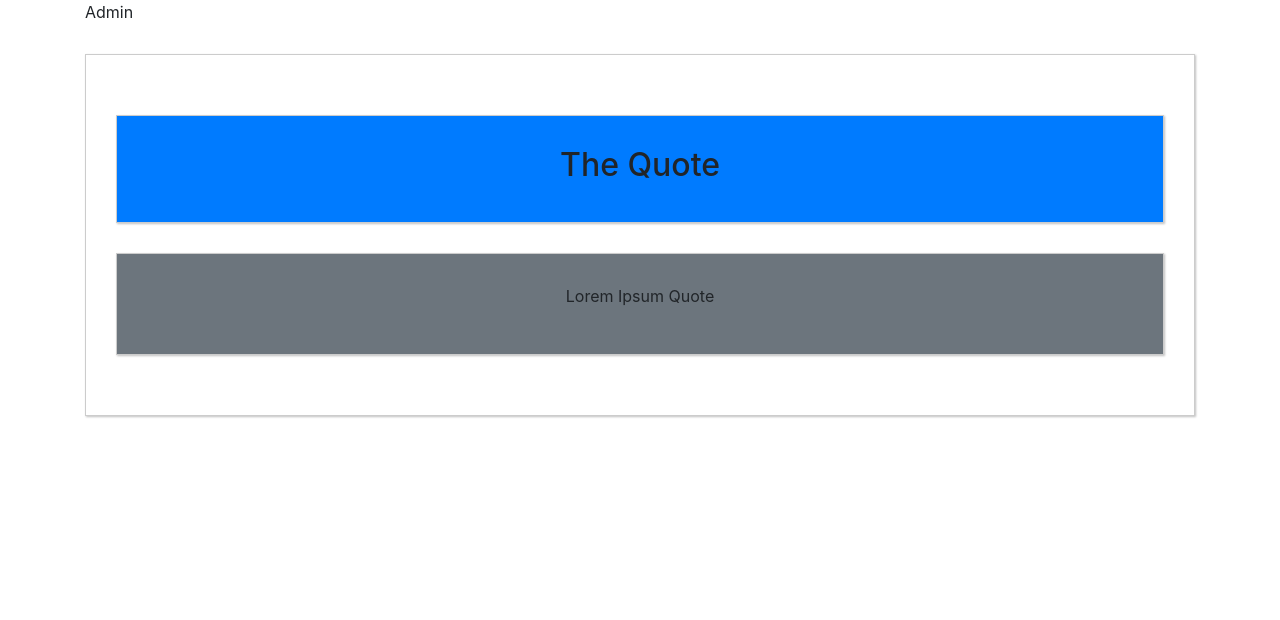
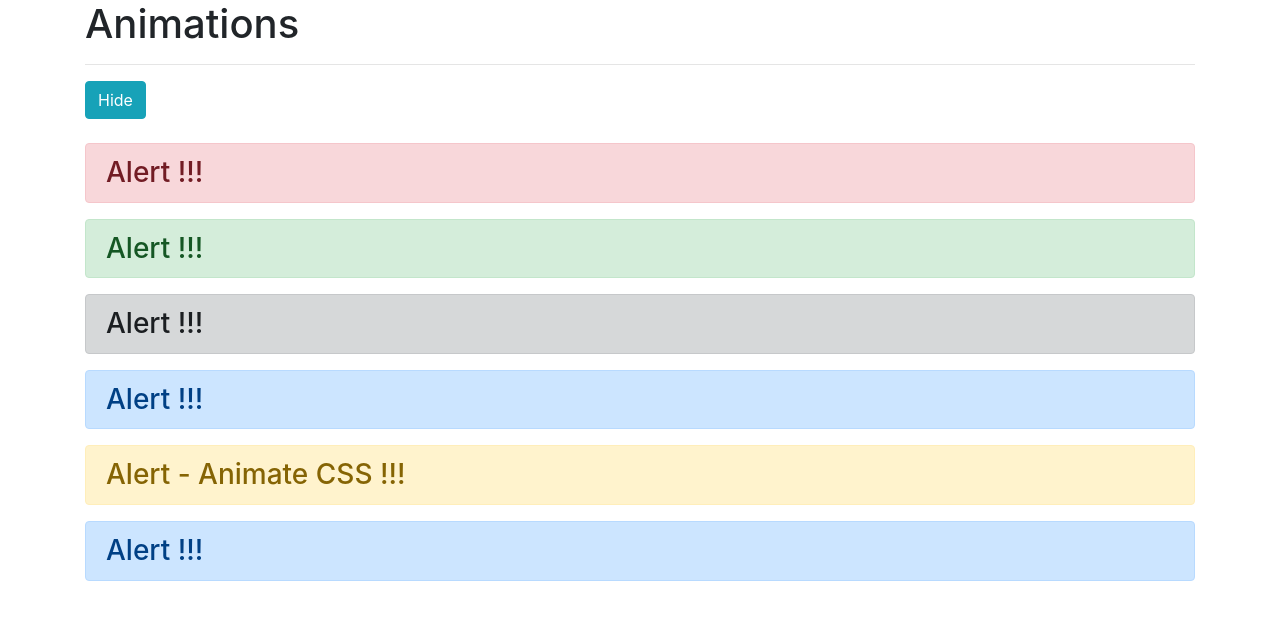
Before and after one commit to vishnuchandrappan/vuejs-tutorials, a Vue app in the folder tutorial/: page / in a window 1280 px wide. Shown: the top 620 px of the page. Built offline with nearby package versions, Linux system fonts and the light colour scheme; the HTML template or start-up script is replaced by a standard one.

Commit message:
animations

```diff
--- /dev/null
+++ b/tutorial/src/animations/App.vue
@@ -0,0 +1,102 @@
+<template lang="html">
+    <div class="container">
+        <!-- <link rel="stylesheet" href="https://cdnjs.cloudflare.com/ajax/libs/animate.css/3.7.2/animate.min.css"> -->
+        <div class="row">
+            <div class="col-12">
+                <h1>Animations</h1>
+                <hr>
+                <button class="btn btn-info" @click="status = !status">{{ !status ? "Show" : "Hide" }}</button>
+                <br> <br>
+                <transition name="fade">
+                    <h3 v-if="status" class="alert alert-danger">Alert !!!</h3>
+                </transition>
+                <transition name="slide" type="animation">
+                    <h3 v-if="status" class="alert alert-success">Alert !!!</h3>
+                </transition>
+                <transition name="fade" appear>
+                    <h3 v-if="status" class="alert alert-dark">Alert !!!</h3>
+                </transition>
+                <transition name="slide" type="animation" appear>
+                    <h3 v-if="status" class="alert alert-primary">Alert !!!</h3>
+                </transition>
+                <transition enter-active-class="animated jello"
+                            leave-active-class="animated pulse"
+                            appear>
+                    <h3 v-if="status" class="alert alert-warning">Alert - Animate CSS !!!</h3>
+                </transition>
+                <transition :name="anim" appear mode="out-in">
+                    <h3 v-if="status" class="alert alert-primary" key="one">Alert !!!</h3>
+                    <h3 v-else class="alert alert-danger" key="two">No Alert !!!</h3>
+                </transition>
+            </div>
+        </div>
+    </div>
+</template>
+
+<script>
+    export default {
+        data() {
+            return {
+                status : 1,
+                anim: 'fade'
+            }
+        },
+    }
+</script>
+
+<style lang="css" scoped>
+
+    @import "https://cdnjs.cloudflare.com/ajax/libs/animate.css/3.7.2/animate.min.css";
+
+    .fade-enter{
+        opacity: 0;
+        transform: translateX(-500px);
+    }
+    .fade-enter-active{
+        transition: 0.6s;
+        /* transform: translateX(0px); */
+    }
+    .fade-leave{
+    }
+    .fade-leave-active{
+        transition: 1s;
+        opacity: 0;
+        /* transform: translateY(-500px); */
+        transform: translateX(500px);
+        /* transform: scale(0); */
+    }
+    .slide-enter{
+        opacity: 0;
+    }
+    .slide-enter-active{
+        animation: slide-in 1s ease-out forwards;
+        transition: 0.5s;
+    }
+    .slide-leave{
+
+    }
+    .slide-leave-active{
+        animation: slide-out 1s ease-out forwards;
+        transition: 1s;
+        opacity: 0;
+    }
+
+
+    @keyframes slide-in {
+        from {
+            transform: translateX(500px);
+        }
+        to {
+            transform: translateX(0px);
+        }
+    }
+
+    @keyframes slide-out {
+        from {
+            transform: translateX(0px);
+        }
+        to {
+            transform: translateX(-500px);
+        }
+    }
+</style>
--- a/tutorial/src/main.js
+++ b/tutorial/src/main.js
@@ -1,5 +1,5 @@
 import Vue from 'vue'
-import App from './App.vue'
+import App from './animations/App.vue'
 
 import BootstrapVue from 'bootstrap-vue'
 import 'bootstrap/dist/css/bootstrap.css'
```
Also changed, not shown: tutorial/src/filtersMixins/Filter.vue (renamed from tutorial/src/filtersMixins/Filter.Vue).
